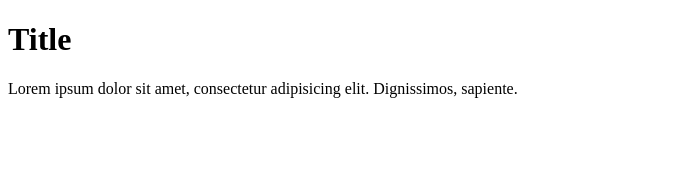
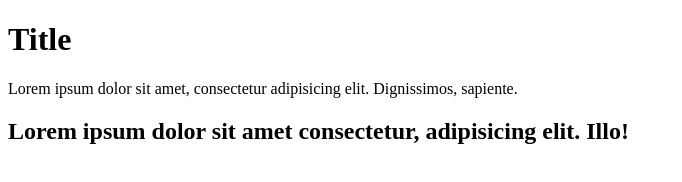
Before and after one commit to AONE8/gittest, a plain HTML site: page about.html in a window 1280 px wide. Shown: the whole page, without its empty margins (0-682 px from the left). Drawn offline with Linux system fonts and the light colour scheme.

Commit message:
new fixed

```diff
--- a/about.html
+++ b/about.html
@@ -9,6 +9,6 @@
 <body>
 	<h1>Title</h1>
 	<p>Lorem ipsum dolor sit amet, consectetur adipisicing elit. Dignissimos, sapiente.</p>
-
+	<h2>Lorem ipsum dolor sit amet consectetur, adipisicing elit. Illo!</h2>
 </body>
 </html>
```
